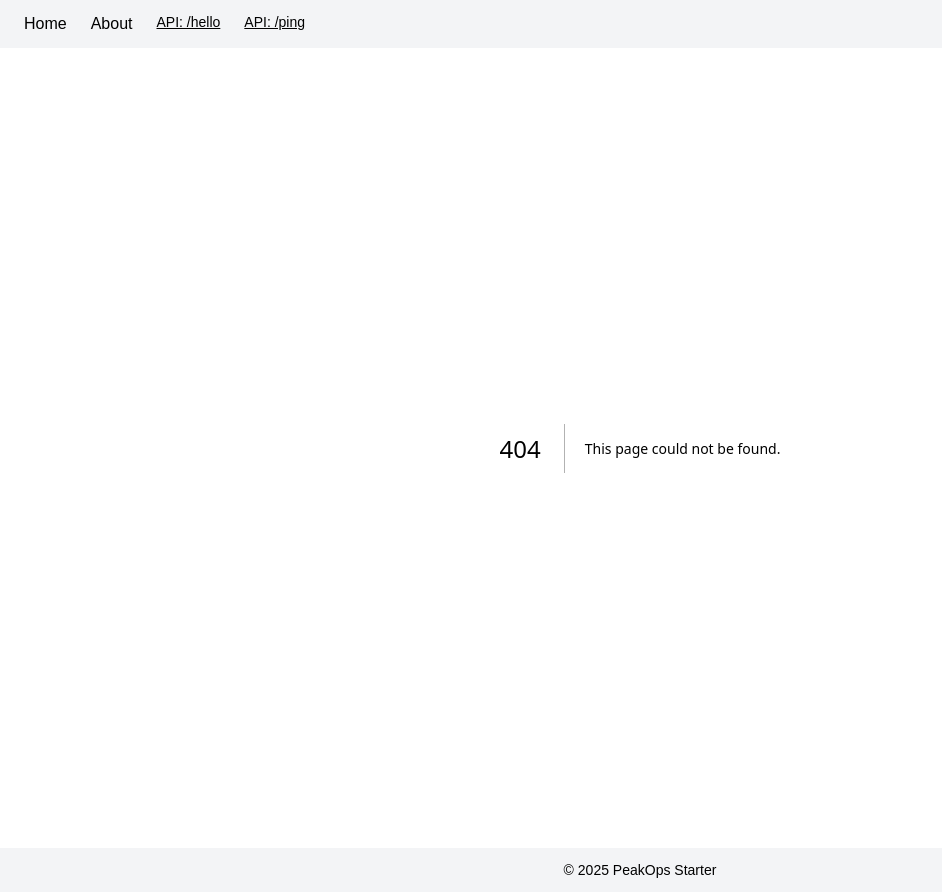
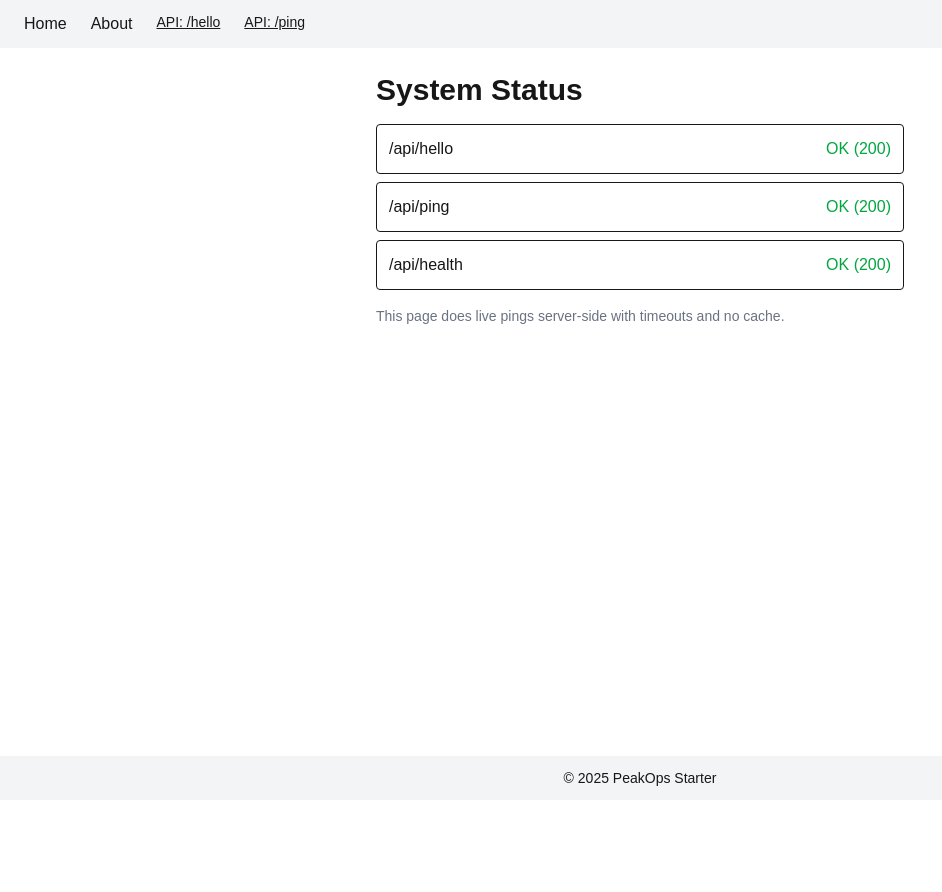
Before and after one commit to nkesseru/peakops-site, a Next.js app: page /status in a window 1280 px wide. Before the commit this address had no page. Shown: the whole page, without its empty margins (0-942 px from the left). After the commit the page ends 800 px from the top, so only its background shows below. Built offline with nearby package versions, Linux system fonts and the light colour scheme.

Commit message:
feat(status): add /status, health endpoint, robust base URL, error boundaries

```diff
--- /dev/null
+++ b/src/app/api/health/route.ts
@@ -0,0 +1,9 @@
+export const dynamic = "force-dynamic"; // never cache
+
+export async function GET() {
+  return Response.json({
+    ok: true,
+    ts: Date.now(),
+    env: process.env.VERCEL ? "vercel" : "local",
+  });
+}
--- /dev/null
+++ b/src/app/error.tsx
@@ -0,0 +1,13 @@
+"use client";
+
+export default function Error({ error, reset }: { error: Error; reset: () => void }) {
+  return (
+    <div className="p-10">
+      <h2 className="text-2xl font-bold mb-2">Something went wrong</h2>
+      <pre className="text-sm bg-gray-100 p-3 rounded overflow-auto">{error.message}</pre>
+      <button className="mt-4 px-4 py-2 rounded bg-black text-white" onClick={() => reset()}>
+        Try again
+      </button>
+    </div>
+  );
+}
--- /dev/null
+++ b/src/app/global-error.tsx
@@ -0,0 +1,16 @@
+"use client";
+
+export default function GlobalError({ error, reset }: { error: Error; reset: () => void }) {
+  return (
+    <html>
+      <body className="p-10">
+        <h1 className="text-2xl font-bold">App Error</h1>
+        <p className="text-sm text-gray-600">We hit an unexpected issue.</p>
+        <pre className="text-xs bg-gray-100 p-3 rounded mt-2 overflow-auto">{error.message}</pre>
+        <button className="mt-4 px-3 py-2 rounded border" onClick={() => reset()}>
+          Retry
+        </button>
+      </body>
+    </html>
+  );
+}
--- /dev/null
+++ b/src/app/not-found.tsx
@@ -0,0 +1,8 @@
+export default function NotFound() {
+  return (
+    <div className="p-10">
+      <h1 className="text-3xl font-bold">404 – Not Found</h1>
+      <p className="text-gray-600">The page you’re looking for doesn’t exist.</p>
+    </div>
+  );
+}
--- a/src/app/page.tsx
+++ b/src/app/page.tsx
@@ -1,18 +1,21 @@
 import Button from "@/components/Button";
-import { headers } from "next/headers";
+import { getBaseUrl } from "@/lib/url";
 
 export default async function Home() {
-  // Build the correct absolute URL for both local dev and Vercel
-  const host = headers().get("host")!;
-  const protocol = process.env.VERCEL ? "https" : "http";
-  const res = await fetch(`${protocol}://${host}/api/hello`, { cache: "no-store" });
-  const data = await res.json();
+  let message = "unavailable";
+  try {
+    const res = await fetch(`${getBaseUrl()}/api/hello`, { cache: "no-store" });
+    if (res.ok) {
+      const data = await res.json();
+      message = data.message ?? "ok";
+    }
+  } catch { /* swallow to avoid SSR crash */ }
 
   return (
     <section className="flex min-h-[70vh] flex-col items-center justify-center gap-6 p-10">
       <h1 className="text-4xl font-bold">Hello Alias + Layout ✅</h1>
       <p className="text-gray-600">
-        API says: <span className="font-mono">{data.message}</span>
+        API says: <span className="font-mono">{message}</span>
       </p>
       <Button />
     </section>
--- /dev/null
+++ b/src/app/status/page.tsx
@@ -0,0 +1,47 @@
+import { getBaseUrl } from "@/lib/url";
+
+async function check(path: string, timeoutMs = 2500) {
+  const controller = new AbortController();
+  const t = setTimeout(() => controller.abort(), timeoutMs);
+
+  try {
+    const res = await fetch(`${getBaseUrl()}${path}`, {
+      cache: "no-store",
+      signal: controller.signal,
+    });
+    clearTimeout(t);
+    return { path, ok: res.ok, status: res.status };
+  } catch (e) {
+    clearTimeout(t);
+    return { path, ok: false, status: 0 };
+  }
+}
+
+export default async function Status() {
+  const [hello, ping, health] = await Promise.all([
+    check("/api/hello"),
+    check("/api/ping"),
+    check("/api/health"),
+  ]);
+
+  const items = [hello, ping, health];
+
+  return (
+    <section className="max-w-xl mx-auto p-6">
+      <h1 className="text-3xl font-bold mb-4">System Status</h1>
+      <ul className="space-y-2">
+        {items.map((i) => (
+          <li key={i.path} className="flex items-center justify-between rounded border p-3">
+            <span className="font-mono">{i.path}</span>
+            <span className={i.ok ? "text-green-600" : "text-red-600"}>
+              {i.ok ? `OK (${i.status})` : "DOWN"}
+            </span>
+          </li>
+        ))}
+      </ul>
+      <p className="text-sm text-gray-500 mt-4">
+        This page does live pings server-side with timeouts and no cache.
+      </p>
+    </section>
+  );
+}
--- /dev/null
+++ b/src/lib/url.ts
@@ -0,0 +1,10 @@
+import { headers } from "next/headers";
+
+/** Build an absolute URL that works on both localhost (dev) and Vercel (prod). */
+export function getBaseUrl() {
+  // On the server, Next provides request headers
+  const h = headers();
+  const host = h.get("x-forwarded-host") ?? h.get("host") ?? "localhost:3000";
+  const proto = process.env.VERCEL ? "https" : (h.get("x-forwarded-proto") ?? "http");
+  return `${proto}://${host}`;
+}
```
Also changed, not shown: package.json (+8 -7 lines).
